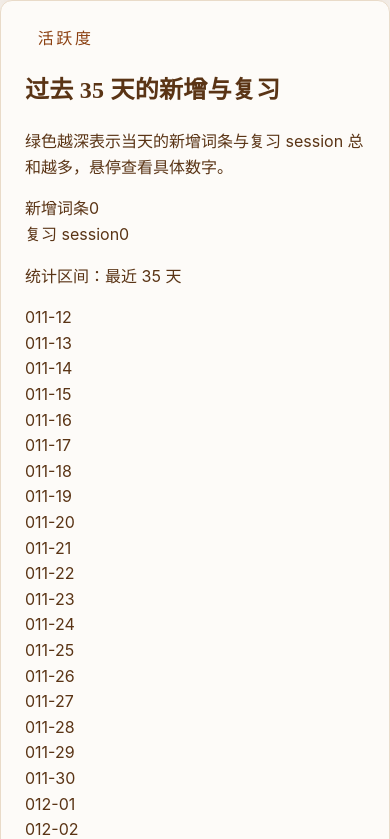
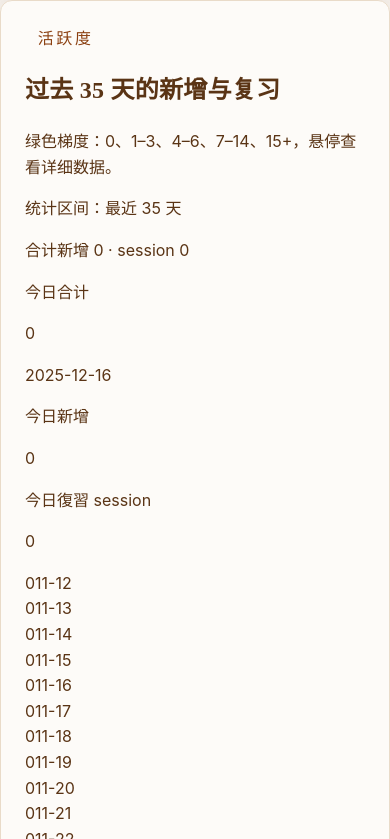
Before and after one commit to haruki-zz/tango-card, a React (Vite) app in the folder src/renderer/: page / in a window 390 px wide. Shown: the part 2325-3164 px from the top of the page. Built offline with nearby package versions, Linux system fonts and the light colour scheme.

Commit message:
feat: rebuild right-panel activity and settings UX

```diff
--- a/src/renderer/src/components/ActivityHeatmap.tsx
+++ b/src/renderer/src/components/ActivityHeatmap.tsx
@@ -2,7 +2,8 @@ import { useMemo } from 'react';
 
 import { useAppStore } from '../store/useAppStore';
 
-const DAYS_SHOWN = 35;
+const WEEKS_SHOWN = 5;
+const DAYS_SHOWN = WEEKS_SHOWN * 7; // 可将周数改为 6 支持 42 天显示
 
 const COLOR_BY_LEVEL = [
   'bg-panel border-border',
@@ -30,7 +31,7 @@ const startOfTodayUtc = () => {
 const ActivityHeatmap = () => {
   const activity = useAppStore((state) => state.activity);
 
-  const { days, totals, maxValue } = useMemo(() => {
+  const { days, totals } = useMemo(() => {
     const baseDate = startOfTodayUtc();
     const days: DayActivity[] = Array.from({ length: DAYS_SHOWN }, (_, index) => {
       const cursor = new Date(baseDate);
@@ -42,7 +43,6 @@ const ActivityHeatmap = () => {
       return { date: key, added: summary.added, sessions: summary.sessions, total, level: 0 };
     });
 
-    const maxValue = days.reduce((max, day) => Math.max(max, day.total), 0);
     const totals = days.reduce(
       (acc, day) => {
         acc.added += day.added;
@@ -52,15 +52,23 @@ const ActivityHeatmap = () => {
       { added: 0, sessions: 0 },
     );
 
-    return { days, totals, maxValue };
+    return { days, totals };
   }, [activity]);
 
   const resolveLevel = (value: number) => {
-    if (maxValue === 0 || value === 0) {
+    if (value === 0) {
       return 0;
     }
-    const scaled = Math.ceil((value / maxValue) * 4);
-    return Math.max(1, Math.min(scaled, 4));
+    if (value <= 3) {
+      return 1;
+    }
+    if (value <= 6) {
+      return 2;
+    }
+    if (value <= 14) {
+      return 3;
+    }
+    return 4;
   };
 
   const decoratedDays = useMemo<DayActivity[]>(
@@ -69,8 +77,16 @@ const ActivityHeatmap = () => {
         ...day,
         level: resolveLevel(day.total),
       })),
-    [days, maxValue],
+    [days],
   );
+
+  const today = decoratedDays[decoratedDays.length - 1] ?? {
+    date: new Date().toISOString().slice(0, 10),
+    added: 0,
+    sessions: 0,
+    total: 0,
+    level: 0,
+  };
 
   return (
     <section className="surface-card" aria-label="活跃度">
@@ -79,22 +95,28 @@ const ActivityHeatmap = () => {
           <span className="pill w-fit">活跃度</span>
           <h2 className="text-xl font-semibold text-ink">过去 {DAYS_SHOWN} 天的新增与复习</h2>
           <p className="text-sm text-muted">
-            绿色越深表示当天的新增词条与复习 session 总和越多，悬停查看具体数字。
+            绿色梯度：0、1–3、4–6、7–14、15+，悬停查看详细数据。
           </p>
         </div>
-        <div className="rounded-xl border border-border bg-panel px-4 py-3 text-right text-sm text-ink shadow-inner">
-          <div className="flex items-center gap-4">
-            <div className="flex flex-col">
-              <span className="text-xs text-muted">新增词条</span>
-              <span className="text-lg font-semibold text-ink">{totals.added}</span>
-            </div>
-            <div className="h-10 w-px bg-border" />
-            <div className="flex flex-col">
-              <span className="text-xs text-muted">复习 session</span>
-              <span className="text-lg font-semibold text-ink">{totals.sessions}</span>
-            </div>
-          </div>
-          <p className="mt-2 text-xs text-muted">统计区间：最近 {DAYS_SHOWN} 天</p>
+        <div className="rounded-xl border border-accent-100 bg-accent-50 px-4 py-3 text-right text-xs text-muted shadow-inner">
+          <p>统计区间：最近 {DAYS_SHOWN} 天</p>
+          <p className="mt-1">合计新增 {totals.added} · session {totals.sessions}</p>
+        </div>
+      </div>
+
+      <div className="mt-4 grid gap-3 sm:grid-cols-3">
+        <div className="rounded-lg border border-dashed border-accent-200 bg-panel px-3 py-2 shadow-inner">
+          <p className="text-xs text-muted">今日合计</p>
+          <p className="mt-1 text-2xl font-semibold text-ink">{today.total}</p>
+          <p className="text-[11px] text-muted">{today.date}</p>
+        </div>
+        <div className="rounded-lg border border-border bg-panel px-3 py-2 shadow-sm">
+          <p className="text-xs text-muted">今日新增</p>
+          <p className="mt-1 text-xl font-semibold text-ink">{today.added}</p>
+        </div>
+        <div className="rounded-lg border border-border bg-panel px-3 py-2 shadow-sm">
+          <p className="text-xs text-muted">今日復習 session</p>
+          <p className="mt-1 text-xl font-semibold text-ink">{today.sessions}</p>
         </div>
       </div>
 
@@ -113,8 +135,8 @@ const ActivityHeatmap = () => {
                 key={day.date}
                 role="gridcell"
                 className={`flex h-14 flex-col items-center justify-center rounded-lg border text-center text-[11px] font-semibold shadow-sm transition ${colorClass} ${textClass}`}
-                title={`${day.date} 新增 ${day.added} · 复习 ${day.sessions}`}
-                aria-label={`${day.date} 新增 ${day.added} 条 · 复习 ${day.sessions} 次`}
+                title={`${day.date}｜新增 ${day.added}｜復習 ${day.sessions} sessions`}
+                aria-label={`${day.date} 新增 ${day.added} 条 · 復習 ${day.sessions} 次`}
                 data-level={day.level}
                 data-testid={`activity-${day.date}`}
               >
--- a/src/renderer/src/components/ImportExportPanel.tsx
+++ b/src/renderer/src/components/ImportExportPanel.tsx
@@ -116,8 +116,8 @@ const ImportExportPanel = () => {
               </span>
               <span className="text-sm font-semibold text-ink">选择 JSON / JSONL 文件</span>
             </div>
-            <span className="text-[11px] font-medium uppercase tracking-[0.08em] text-muted">
-              {isImporting ? '导入中…' : '准备就绪'}
+            <span className="rounded-full border border-dashed border-accent-200 px-3 py-1 text-[11px] font-semibold uppercase tracking-[0.08em] text-accent-800">
+              {isImporting ? '导入中…' : '已就绪'}
             </span>
           </div>
           <label className="flex cursor-pointer items-center justify-between gap-3 rounded-lg border border-dashed border-accent-200 bg-accent-50 px-3 py-2 text-sm font-semibold text-accent-800 shadow-sm transition hover:border-accent-300">
@@ -148,13 +148,13 @@ const ImportExportPanel = () => {
               </span>
               <span className="text-sm font-semibold text-ink">生成 JSON + CSV 备份</span>
             </div>
-            <span className="text-[11px] font-medium uppercase tracking-[0.08em] text-muted">
-              {isExporting ? '导出中…' : '随时可用'}
+            <span className="rounded-full border border-dashed border-accent-200 px-3 py-1 text-[11px] font-semibold uppercase tracking-[0.08em] text-accent-800">
+              {isExporting ? '导出中…' : '已就绪'}
             </span>
           </div>
           <button
             type="button"
-            className="btn btn-primary"
+            className="btn"
             onClick={handleExport}
             disabled={isBusy}
           >
@@ -164,9 +164,17 @@ const ImportExportPanel = () => {
         </div>
       </div>
 
-      <div className="mt-4 space-y-2">
-        {message ? <p className="text-sm font-semibold text-emerald-700">{message}</p> : null}
-        {error ? <p className="text-sm font-semibold text-red-600">{error}</p> : null}
+      <div className="mt-4 space-y-2" aria-live="polite">
+        {message ? (
+          <div className="rounded-lg border border-accent-200 bg-accent-50 px-3 py-2 text-sm font-semibold text-accent-800 shadow-inner">
+            {message}
+          </div>
+        ) : null}
+        {error ? (
+          <div className="rounded-lg border border-red-200 bg-red-50 px-3 py-2 text-sm font-semibold text-red-700 shadow-inner">
+            {error}
+          </div>
+        ) : null}
       </div>
     </section>
   );
--- a/src/renderer/src/components/SettingsPanel.tsx
+++ b/src/renderer/src/components/SettingsPanel.tsx
@@ -41,6 +41,8 @@ const SettingsPanel = () => {
     }
   }, [provider]);
 
+  const hasSavedForSelection =
+    provider?.provider === selectedProvider && provider.hasKey;
   const needsKey = selectedProvider !== 'mock';
   const isSaving = status === 'saving';
 
@@ -48,11 +50,17 @@ const SettingsPanel = () => {
     if (selectedProvider === 'mock') {
       return 'Mock 提供固定响应，无需密钥即可使用。';
     }
-    if (provider?.provider === selectedProvider && provider.hasKey) {
-      return '已检测到保存的密钥，重启后依然可用。';
+    if (hasSavedForSelection) {
+      return '已检测到保存的密钥，已遮蔽展示，重新输入会覆盖。';
     }
     return '未检测到密钥，请填写后保存。';
-  }, [provider, selectedProvider]);
+  }, [hasSavedForSelection, selectedProvider]);
+
+  const keyPlaceholder = hasSavedForSelection
+    ? '••••••••（已保存，重新输入覆盖）'
+    : needsKey
+      ? 'sk-...'
+      : 'mock 模式无需密钥，留空即可';
 
   const handleSubmit = async (event: FormEvent) => {
     event.preventDefault();
@@ -93,7 +101,14 @@ const SettingsPanel = () => {
 
       <div className="mt-5 grid gap-4 sm:grid-cols-2">
         <label className="flex flex-col gap-2">
-          <span className="text-sm font-medium text-ink">Provider</span>
+          <div className="flex items-center justify-between gap-2">
+            <span className="text-sm font-medium text-ink">Provider</span>
+            {hasSavedForSelection ? (
+              <span className="rounded-full border border-accent-200 bg-accent-50 px-2 py-0.5 text-[11px] font-semibold text-accent-800">
+                已保存
+              </span>
+            ) : null}
+          </div>
           <select
             aria-label="LLM 提供商"
             className="field-select"
@@ -116,14 +131,19 @@ const SettingsPanel = () => {
         </label>
 
         <label className="flex flex-col gap-2">
-          <span className="text-sm font-medium text-ink">API 密钥</span>
+          <div className="flex items-center justify-between gap-2">
+            <span className="text-sm font-medium text-ink">API 密钥</span>
+            {hasSavedForSelection ? (
+              <span className="rounded-full border border-accent-200 bg-accent-50 px-2 py-0.5 text-[11px] font-semibold text-accent-800">
+                已保存
+              </span>
+            ) : null}
+          </div>
           <input
             aria-label="API 密钥"
             type="password"
             className="field-input"
-            placeholder={
-              needsKey ? 'sk-...' : 'mock 模式无需密钥，留空即可'
-            }
+            placeholder={keyPlaceholder}
             value={apiKey}
             onChange={(event) => setApiKey(event.target.value)}
             disabled={isSaving || !needsKey}
```
Also changed, not shown: memory-bank/architecture.md (+7 -7 lines), memory-bank/progress.md (+7 -0 lines), 2 other files (tests, documents, lock files or other folders).
